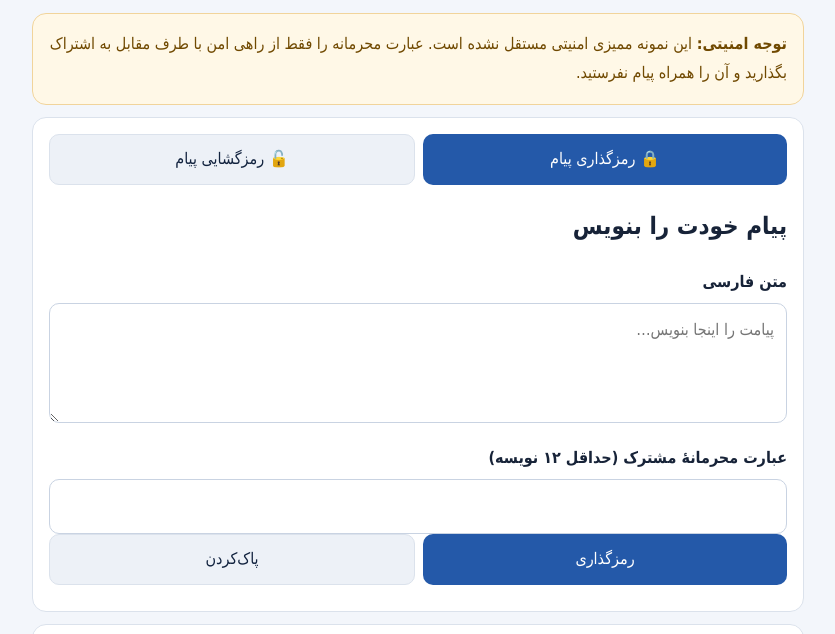
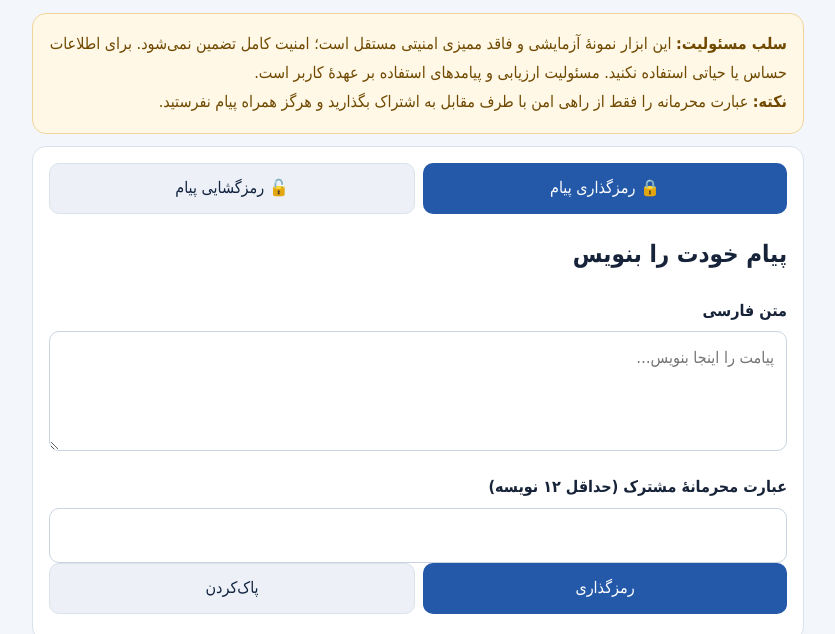
Before and after one commit to tah88tah/payam-negar-amn, a plain HTML site: page index.html in a window 1280 px wide. Shown: the part 156-790 px from the top of the page, without its empty margins (222-1057 px from the left). Drawn offline with Linux system fonts and the light colour scheme.

Commit message:
Add concise security disclaimer

```diff
--- a/index.html
+++ b/index.html
@@ -5,7 +5,7 @@
 *{box-sizing:border-box}body{margin:0;background:#f3f6fb;color:#172338;font-family:Tahoma,"Segoe UI",sans-serif;line-height:1.8}.wrap{max-width:800px;margin:auto;padding:18px 14px 36px}.hero{background:#12233f;color:white;border-bottom:5px solid #d6ad55;padding:22px;border-radius:16px;margin-bottom:16px}.hero h1{margin:0}.notice,.card{padding:16px;border-radius:14px;margin:12px 0}.notice{background:#fff8e7;border:1px solid #f1d49b;color:#704900}.card{background:white;border:1px solid #dbe2ec}.tabs,.actions{display:flex;gap:8px;flex-wrap:wrap}button{font:inherit;border:0;border-radius:10px;padding:10px 14px;background:#2459a9;color:white;cursor:pointer;flex:1}button.secondary{background:#edf1f7;color:#12233f;border:1px solid #dbe2ec}label{display:block;font-weight:bold;margin:12px 0 6px}textarea,input{width:100%;padding:12px;border:1px solid #c9d3e2;border-radius:10px;font:inherit}textarea{min-height:120px;resize:vertical}.output{white-space:pre-wrap;overflow-wrap:anywhere;background:#f6f8fc;border:1px dashed #aab9cf;border-radius:10px;padding:12px;direction:ltr;text-align:left;user-select:text}.plain{direction:rtl;text-align:right}.status{font-size:.9rem;margin:10px 0}.ok{color:#187247}.bad{color:#a32929}.small{color:#637087;font-size:.86rem}.hidden{display:none!important}.result{margin-top:12px}footer{text-align:center;color:#637087;font-size:.82rem;margin-top:18px}
 </style></head><body><main class="wrap">
 <header class="hero"><h1>🔐 پیام‌نگار امن</h1><div>رمزگذاری و رمزگشایی محلی پیام‌های فارسی · نمونهٔ اولیه</div></header>
-<div class="notice"><b>توجه امنیتی:</b> این نمونه ممیزی امنیتی مستقل نشده است. عبارت محرمانه را فقط از راهی امن با طرف مقابل به اشتراک بگذارید و آن را همراه پیام نفرستید.</div>
+<div class="notice"><b>سلب مسئولیت:</b> این ابزار نمونهٔ آزمایشی و فاقد ممیزی امنیتی مستقل است؛ امنیت کامل تضمین نمی‌شود. برای اطلاعات حساس یا حیاتی استفاده نکنید. مسئولیت ارزیابی و پیامدهای استفاده بر عهدهٔ کاربر است.<br><b>نکته:</b> عبارت محرمانه را فقط از راهی امن با طرف مقابل به اشتراک بگذارید و هرگز همراه پیام نفرستید.</div>
 <section class="card"><div class="tabs"><button id="tabEnc">🔒 رمزگذاری پیام</button><button class="secondary" id="tabDec">🔓 رمزگشایی پیام</button></div>
 <div id="encPanel"><h2>پیام خودت را بنویس</h2><label for="plainIn">متن فارسی</label><textarea id="plainIn" placeholder="پیامت را اینجا بنویس…"></textarea><label for="passEnc">عبارت محرمانهٔ مشترک (حداقل ۱۲ نویسه)</label><input id="passEnc" type="password" autocomplete="off"><div class="actions"><button id="encryptBtn">رمزگذاری</button><button class="secondary" id="clearEnc">پاک‌کردن</button></div><p id="encStatus" class="status" aria-live="polite"></p><div id="encResult" class="result hidden"><label>بستهٔ رمز‌شده برای ارسال</label><div id="cipherOut" class="output"></div><div class="actions"><button id="copyCipher">کپی بسته</button></div></div></div>
 <div id="decPanel" class="hidden"><h2>بستهٔ دریافتی را باز کن</h2><label for="packet">بستهٔ رمز‌شده</label><textarea id="packet" placeholder="بستهٔ JSON را اینجا بچسبان…"></textarea><label for="passDec">همان عبارت محرمانه</label><input id="passDec" type="password" autocomplete="off"><div class="actions"><button id="decryptBtn">رمزگشایی</button><button class="secondary" id="clearDec">پاک‌کردن</button></div><p id="decStatus" class="status" aria-live="polite"></p><div id="decResult" class="result hidden"><label>متن اصلی</label><div id="plainOut" class="output plain"></div><div class="actions"><button id="copyPlain">کپی متن</button></div></div></div></section>
```
